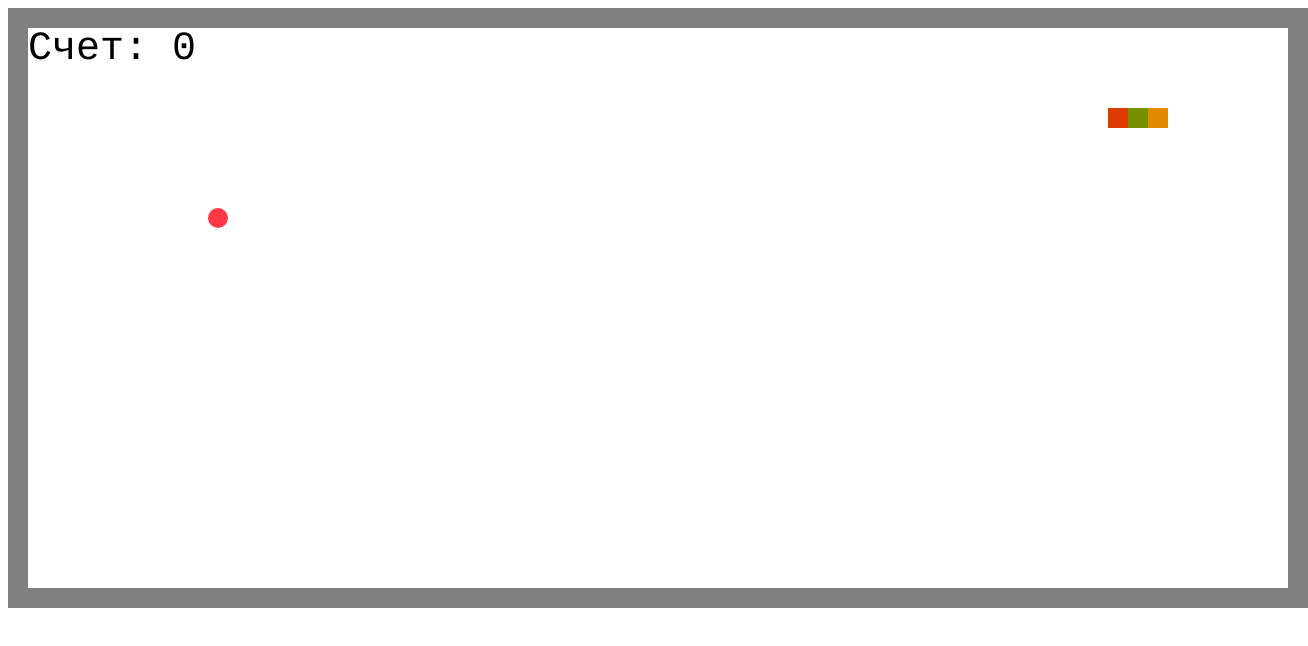
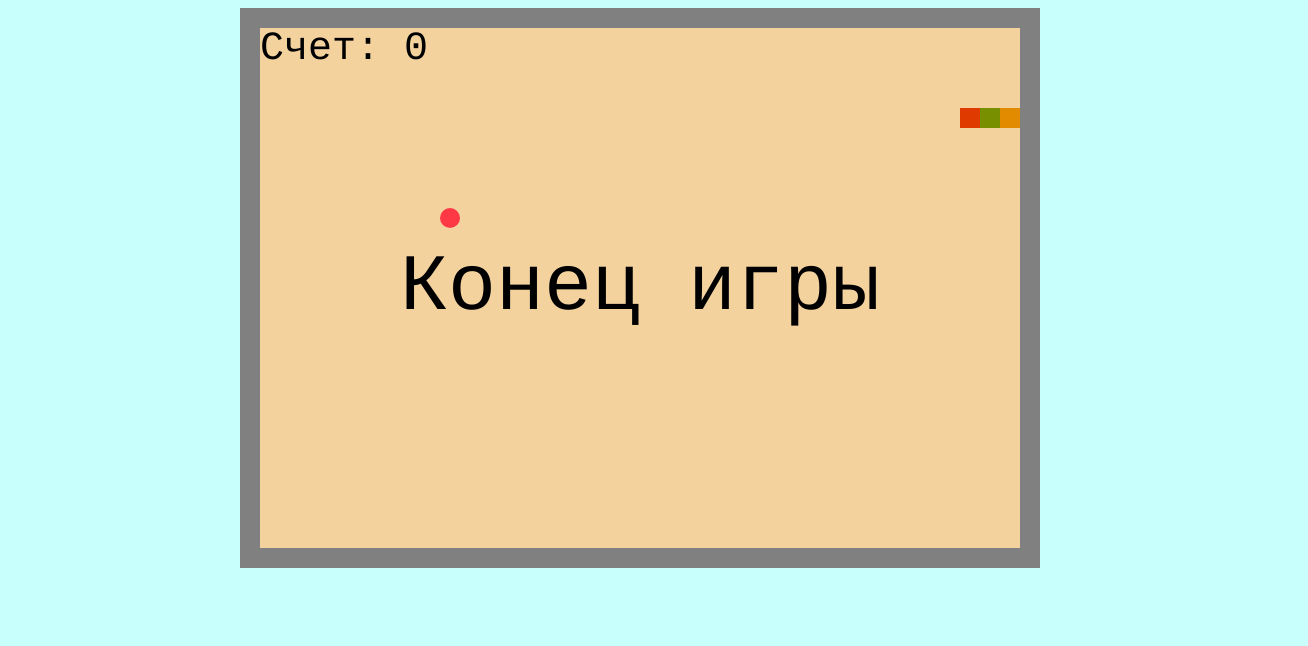
Before and after one commit to RomaSushevskij/JavaScript-FOR-KIDS-Snake, a plain HTML site: page snake.html in a window 1280 px wide. Shown: the whole page, 1308 px wide, since content can reach past the window. Drawn offline with Linux system fonts and the light colour scheme.

Commit message:
С оформлением

```diff
--- a/snake.html
+++ b/snake.html
@@ -5,9 +5,18 @@
     <meta http-equiv="X-UA-Compatible" content="IE=edge">
     <meta name="viewport" content="width=device-width, initial-scale=1.0">
     <title>Snake</title>
+    <style>    body {
+        background-color: rgba(182, 255, 251, 0.747);
+    }
+    canvas {
+        display:block;
+        margin:auto;
+        background-color: rgba(255, 198, 132, 0.781);
+    }
+    </style>
     </head>
 <body>
-   <canvas id="canvas" width="1300" height="600"></canvas>
+   <canvas id="canvas" width="800" height="560"></canvas>
     <script src="jquery/dist/jquery.js"></script>
     <script>
         //Создаем переменные и получаем контекст рисования
```
